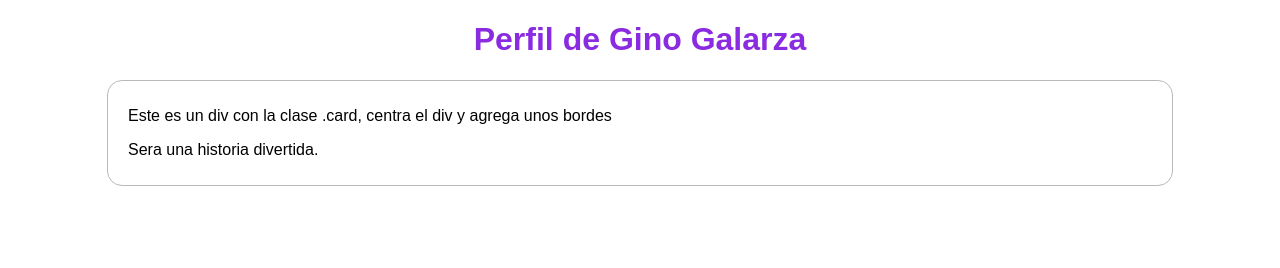
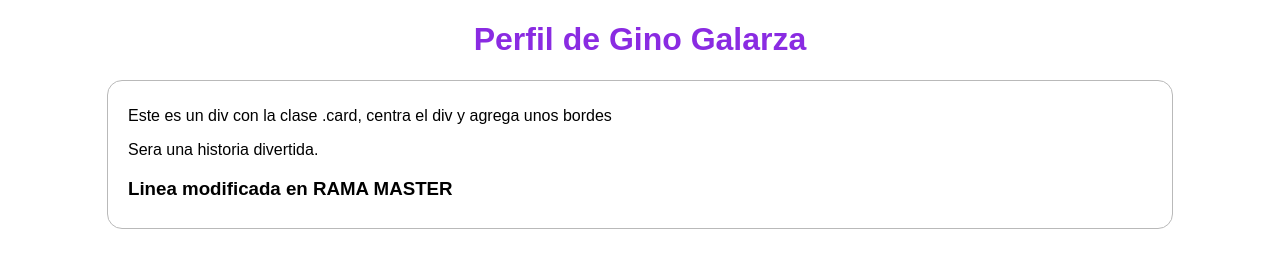
Before and after one commit to ginogalarza/con-readme, a plain HTML site: page index.html in a window 1280 px wide. Drawn offline with Linux system fonts and the light colour scheme.

Commit message:
Cambios para rama master en ultima linea

```diff
--- a/index.html
+++ b/index.html
@@ -11,6 +11,7 @@
     <div class="card">
         <p>Este es un div con la clase .card, centra el div y agrega unos bordes</p>
         <p>Sera una historia divertida.</p>
+        <h3>Linea modificada en <strong>RAMA MASTER</strong></h3>
     </div>
 </body>
 </html>
```
